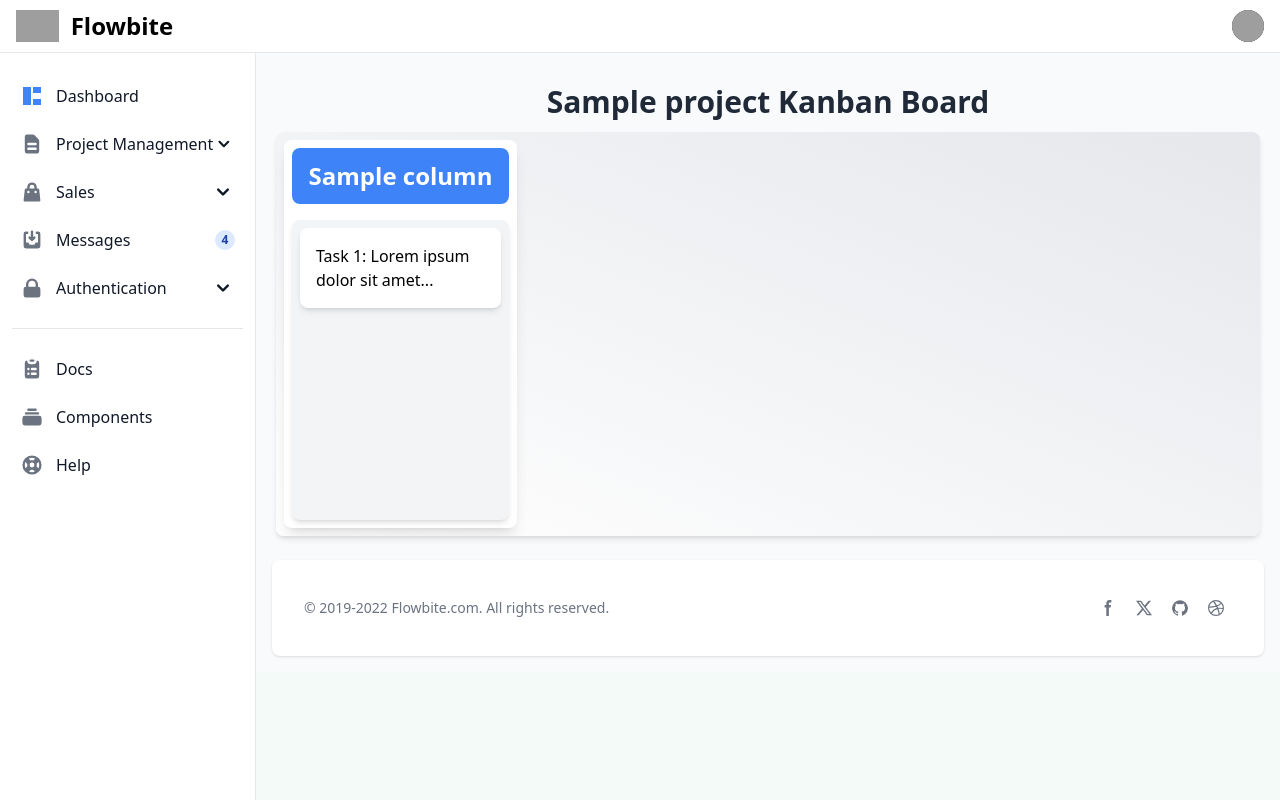
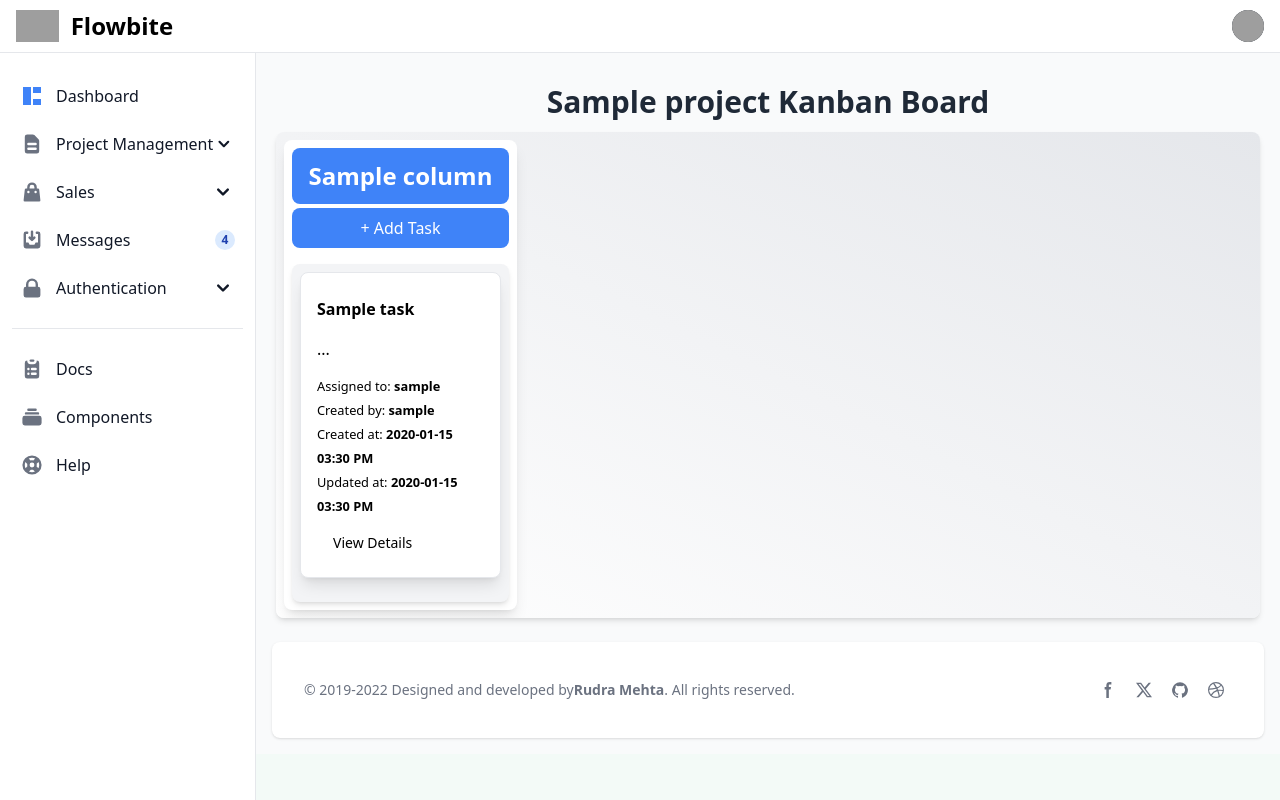
Before and after one commit to rudrafra772/tms, a Django app: page /kanban-board/1/ in a window 1280 px wide. Run offline with Django 5.2, Linux system fonts and the light colour scheme; a user stored in the database is signed in; tables that the repository leaves empty hold one stand-in row (values such as "Sample post"); some libraries are stand-ins or nearby versions; grey boxes are pictures that could not be loaded.

Commit message:
UPDATE: logger and kanbanboard

```diff
--- /dev/null
+++ b/apps/logger/urls.py
@@ -0,0 +1,7 @@
+from django.urls import path
+from .views import LoggerView
+
+
+urlpatterns = [
+    path('logs/', LoggerView.as_view(), name="db_logger")
+]
--- a/apps/project_mgmt/views.py
+++ b/apps/project_mgmt/views.py
@@ -137,7 +137,7 @@ class DeleteBoardView(View):
 class KanBanBoardView(View):
     def get(self, request, board_id):
         board = Board.objects.get(id = board_id)
-        board_columns = Column.objects.filter(board = board).order_by('order')
+        board_columns = Column.objects.filter(board = board).prefetch_related('tasks').order_by('order')
         context = {
             'board':board,
             'board_columns':board_columns
--- a/apps/templates/base/footer.html
+++ b/apps/templates/base/footer.html
@@ -1,6 +1,6 @@
 <footer class="bg-white mt-5 rounded-lg shadow sm:flex sm:items-center sm:justify-between p-4 sm:p-6 xl:p-8 dark:bg-gray-800 antialiased">
     <p class="mb-4 text-sm text-center text-gray-500 dark:text-gray-400 sm:mb-0">
-        &copy; 2019-2022 <a href="https://flowbite.com/" class="hover:underline" target="_blank">Flowbite.com</a>. All rights reserved.
+        &copy; 2019-2022 Designed and developed by<a href="#" class="hover:underline" target="_blank"><b>Rudra Mehta</b></a>.   All rights reserved.
     </p>
     <div class="flex justify-center items-center space-x-1">
       <a href="#" data-tooltip-target="tooltip-facebook" class="inline-flex justify-center p-2 text-gray-500 rounded-lg cursor-pointer dark:text-gray-400 dark:hover:text-white hover:text-gray-900 hover:bg-gray-100 dark:hover:bg-gray-600">
--- a/apps/templates/project_mgmt/kanban.html
+++ b/apps/templates/project_mgmt/kanban.html
@@ -24,21 +24,83 @@
 
     <div class="grid grid-cols-1 md:grid-cols-4 gap-3">
 
-      {% for colums in board_columns  %}
-      <div class="bg-white rounded-lg shadow-lg p-2">
-        <h2 class="text-2xl font-semibold mb-4 text-center bg-{{colums.color}}-500 text-white p-3 rounded-lg">{{colums.name}}</h2>
-        <div class="bg-gray-100 p-2 rounded-lg shadow-md min-h-[300px]" id="todo-container">
-          <div class="bg-white p-4 mb-2 rounded-lg shadow-md draggable" draggable="true">Task 1: Lorem ipsum dolor sit amet...</div>
+      {% for colums in board_columns %}
+        <div class="bg-white rounded-lg shadow-lg p-2">
+
+          <h2 class="text-2xl font-semibold mb-1 text-center bg-{{colums.color}}-500 text-white p-3 rounded-lg">{{colums.name}}</h2>
+          <button class="bg-{{ colums.color }}-500 bottom-0 text-white p-2 mb-4 rounded-lg w-full draggable" onclick="openAddTaskModal('{{ colums.id }}')">+ Add Task</button>
+          <div class="bg-gray-100 p-2 rounded-lg shadow-md min-h-[300px] column-content" id="todo-container">
+            {% for task in colums.tasks.all %}
+    <div class="bg-white p-4 mb-4 rounded-lg shadow-lg draggable border border-gray-200" draggable="true">
+        <!-- Task Title -->
+        <div class="d-flex justify-content-between align-items-center mb-2">
+            <div class="badge badge-info py-2 rounded-pill">
+                <strong>{{ task.title }}</strong>
+            </div>
+        </div>
+
+        <!-- Task Description -->
+        <div class="mb-3">
+            <p class="text-muted">{{ task.description|slice:"20:" }}...</p>
+        </div>
+
+        <!-- Task Details -->
+        <div class="mb-2">
+            <div class="d-flex justify-content-between">
+                <div>
+                    <small class="text-muted">
+                        <i class="fas fa-user"></i> Assigned to: <strong>{{ task.user.username }}</strong>
+                    </small>
+                </div>
+                <div>
+                    <small class="text-muted">
+                        <i class="fas fa-calendar-plus"></i> Created by: <strong>{{ task.created_by.username }}</strong>
+                    </small>
+                </div>
+            </div>
+            <div class="d-flex justify-content-between">
+                <div>
+                    <small class="text-muted">
+                        <i class="fas fa-clock"></i> Created at: <strong>{{ task.created_at|date:"Y-m-d h:i A" }}</strong>
+                    </small>
+                </div>
+                <div>
+                    <small class="text-muted">
+                        <i class="fas fa-clock"></i> Updated at: <strong>{{ task.updated_at|date:"Y-m-d h:i A" }}</strong>
+                    </small>
+                </div>
+            </div>
+        </div>
+
+        <!-- Action Button -->
+        <div class="d-flex justify-content-end">
+            <button type="button" class="btn btn-primary px-4 py-2 text-sm font-medium rounded-lg">
+                <i class="fas fa-eye"></i> View Details
+            </button>
+        </div>
+    </div>
+{% endfor %}
+            <!-- Add Task Button -->
+
+          </div>
 
         </div>
-      </div>
       {% endfor %}
     </div>
   </div>
 </div>
 
 <script>
+
+
+
+
+
+
+
     document.addEventListener('DOMContentLoaded', function () {
+
+
       const containers = document.querySelectorAll('.bg-gray-100');
 
       containers.forEach(container => {
@@ -55,6 +117,53 @@
       });
     });
   </script>
+
+
+
+<script>
+   // Function to match the height of all columns
+   function matchColumnHeights() {
+    let maxHeight = 0;
+    const columns = document.querySelectorAll('.column-content');
+
+    // Reset heights to auto to recalculate the heights
+    columns.forEach(column => column.style.height = 'auto');
+
+    // Calculate the maximum height
+    columns.forEach(column => {
+      const height = column.offsetHeight;
+      if (height > maxHeight) {
+        maxHeight = height;
+      }
+    });
+
+    // Set all columns to the maximum height
+    columns.forEach(column => column.style.height = `${maxHeight}px`);
+  }
+
+  // Match column heights on page load
+  matchColumnHeights();
+
+  // Match column heights when a task is dragged and dropped
+  document.querySelectorAll('.draggable').forEach(draggable => {
+    draggable.addEventListener('dragend', matchColumnHeights);
+  });
+
+  // Initialize SortableJS on columns
+  const containers = document.querySelectorAll('.column-content');
+  containers.forEach(container => {
+    new Sortable(container, {
+      group: 'kanban',
+      animation: 150,
+      ghostClass: 'bg-blue-100',
+      dragClass: 'dragging',
+      onEnd: function (evt) {
+        console.log('Dragged:', evt.item);
+      },
+    });
+  });
+</script>
+
 
 {% comment %} <script>
   const draggables = document.querySelectorAll('.draggable');
--- a/tms/urls.py
+++ b/tms/urls.py
@@ -22,7 +22,8 @@ from django.conf.urls.static import static
 urlpatterns = [
     path('admin/', admin.site.urls),
     path('', include('apps.auth.urls')),
-    path('', include('apps.project_mgmt.urls'))
+    path('', include('apps.project_mgmt.urls')),
+    path('', include('apps.logger.urls'))
 ]
 
 
```
Also changed, not shown: apps/logger/views.py (+32 -0 lines), apps/static/src/output.css (+31 -57 lines), apps/logger/templates/logger.html (added).
